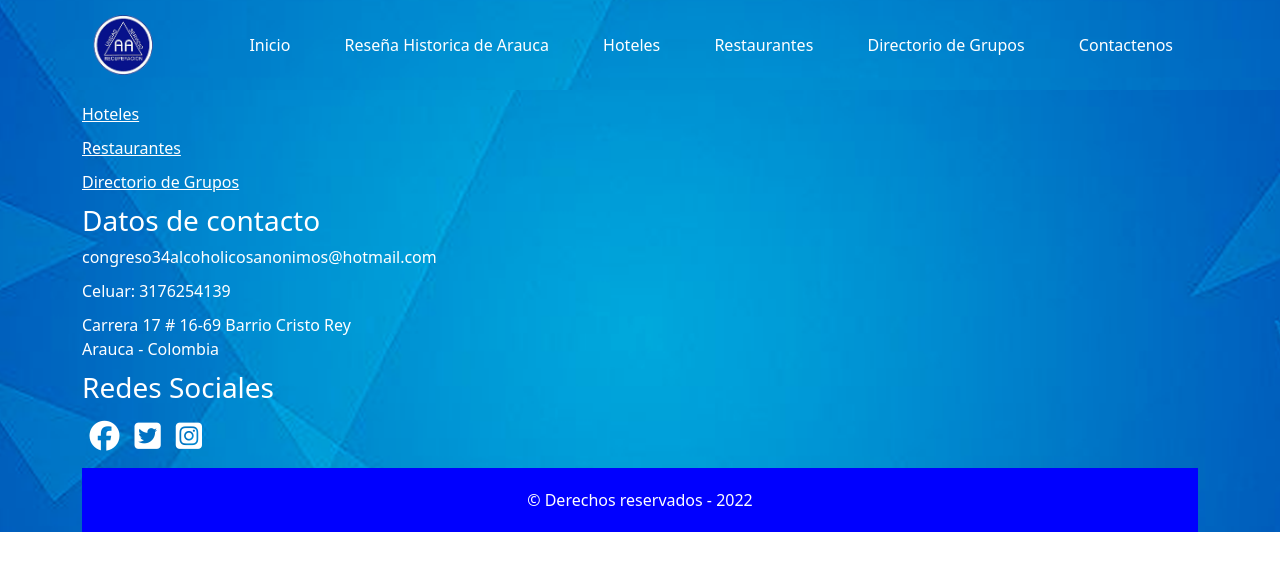
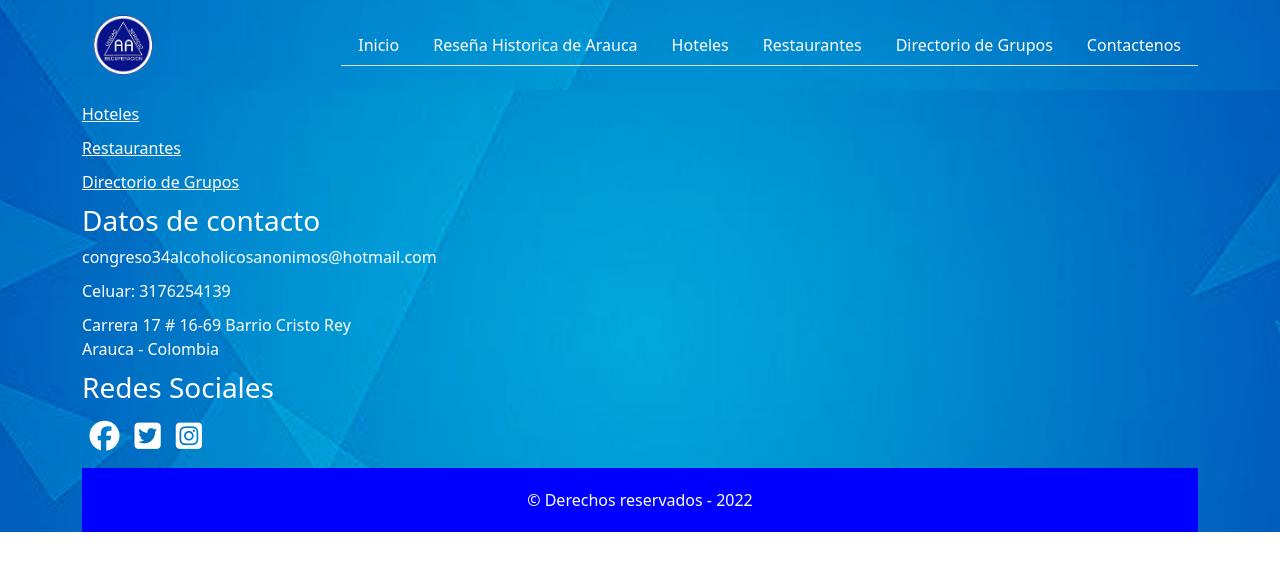
Before and after one commit to wavaronr/congresoAA, a PHP site: the page made by templates/header.php in a window 1280 px wide. Shown: the top 571 px of the page. Run offline with PHP 8.4, Linux system fonts and the light colour scheme; the template is opened without the code that fills it, so the values that code supplies are empty; some libraries are stand-ins or nearby versions.

Commit message:
21122021

```diff
--- a/style.css
+++ b/style.css
@@ -35,6 +35,8 @@ header .container
 header .container .logo
 {
 	width: 80px;
+	box-shadow: black;
+
 
 }
 
@@ -228,6 +230,7 @@ footer .redes a{
 	text-align: center;
 	font-size: 20px;
 	color: blue;
+	font-family:Verdana, Geneva, Tahoma, sans-serif;
 }
 
 #servicios .bloque-servicio{
--- a/templates/header.php
+++ b/templates/header.php
@@ -1,9 +1,11 @@
 <header>
 			<div class="container">
-				<a href="index.html">
+
+				<a href="#inicio">
 					<img src="img/logo.png" class="logo" >
 				</a>
-				<nav>
+
+<!--				<nav>
 					<a href="#inicio">Inicio</a>
 					<a href="#nosotros">Reseña Historica de Arauca</a>
 					<a href="#nosotros">Hoteles</a>
@@ -13,5 +15,31 @@
 
 
 				</nav>
+
+     Migracion de Menu con Boostrap
+            -->
+                <ul class="nav nav-tabs">
+                    <li class="nav-item ">
+                        <a class="nav-link text-white" aria-current="page" href="#inicio">Inicio</a>
+                    </li>
+                    <li class="nav-item ">
+                        <a class="nav-link text-white" aria-current="page" href="#nosotros">Reseña Historica de Arauca</a>
+                    </li>
+
+                    <li class="nav-item ">
+                        <a class="nav-link text-white" aria-current="page" href="#nosotros">Hoteles</a>
+                    </li>
+
+                    <li class="nav-item ">
+                        <a class="nav-link text-white" aria-current="page" href="#restaurante">Restaurantes</a>
+                    </li>
+                    <li class="nav-item ">
+                        <a class="nav-link text-white" aria-current="page"  href="#contactenos">Directorio de Grupos</a>
+                    </li>
+                    <li class="nav-item ">
+                        <a class="nav-link text-white" aria-current="page"  href="#contactenos">Contactenos</a>
+                    </li>
+                </ul>
+
 			</div>
 		</header>
--- a/templates/main.php
+++ b/templates/main.php
@@ -1,36 +1,52 @@
 <main>
 			<section id="inicio">
-				<img src="img/img3.jpg">
+				<img src="img/img3.jpg" class="img-thumbnail">
 
 
 			</section>
+
+			<div class="shadow p-3 mb-5 bg-body rounded">
 			<section id="nosotros" class="seccion">
 				<div class="container">
 					<p>Alcohólicos Anónimos es una comunidad internacional de ayuda contra la adicción al alcoholismo, iniciada en 1935 por William Griffith Wilson y Bob Smith en Akron, Ohio. En 2018 se hallaba presente en más de 180 países, constaba de 120.300 grupos y reunía cerca de 2,1 millones de miembros</p>
 				</div>
 			</section>
+			</div>
+
 			<section id="servicios">
 				<div class="container">
 					<div class="row">
 						<div class="columna columna-33">
 							<div class="bloque-servicio">
 								<div class="bloque-img-servicio cuadrado-perfecto">
-									<img src="img/hoteles.jpg">
-								</div>
-								<div class="bloque-contenido-servicio">
+
+								<figure class="figure">
+  								<img src="img/hoteles.jpg" class="figure-img img-fluid rounded shadow p-3 mb-5 bg-body rounded" alt="...">
+  								<figcaption class="figure-caption text-end">A caption for the above image.</figcaption>
+								</figure>
+
+						<!--		<img src="img/hoteles.jpg" class="img-fluid">-->
+
+							</div>
+								<div class="bloque-contenido-servicio" id="restaurante">
 									<h3>HOTELES & RESIDENCIAS</h3>
 									<p>Los mejores hoteles y residencias de Arauca.</p>
-									<a href="//localhost/carrito/index.html" class="boton boton-blanco">Ver más</a>
+									<button type="button" class="btn btn-outline-primary">Ver más</button>
+							<!--		<a href="//localhost/carrito/index.html" class="boton boton-blanco">Ver más</a>-->
+
 								</div>
 							</div>
+
+
+
 						</div>
 						<div class="columna columna-33">
 							<div class="bloque-servicio">
 								<div class="bloque-img-servicio cuadrado-perfecto">
-									<img src="img/restaurantes1.jpg">
+									<img src="img/restaurantes1.jpg"  class="img-fluid">
 								</div>
-								<div class="bloque-contenido-servicio">
-									<h3>RESTAURANTES</h3>
+								<div class="bloque-contenido-servicio" >
+									<h3 >RESTAURANTES</h3>
 									<p>aquí encontrarás lo mejor de la cocina llanera. Los mejores platos de la comida típica de llano en Arauca.</p>
 									<a href="//localhost/carrito/index.html" class="boton boton-blanco">Ver más</a>
 								</div>
```
